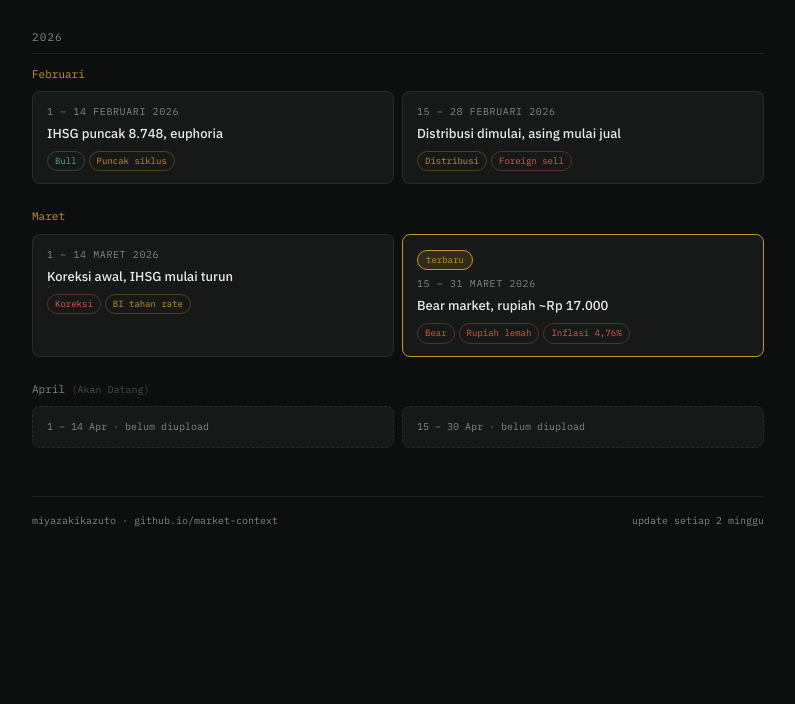
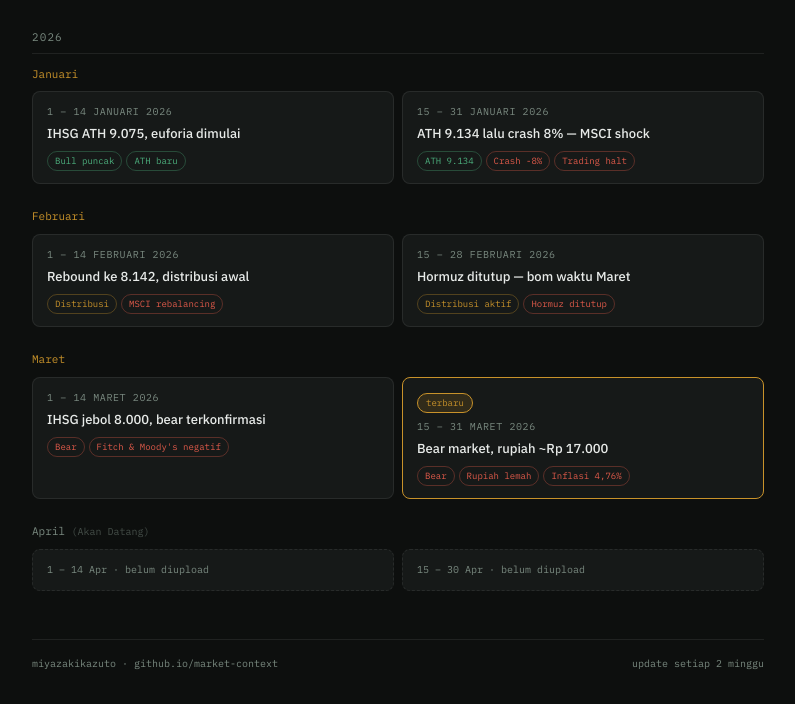
Before and after one commit to miyazakikazuto/market-context-ihsg, a plain HTML site: page index.html in a window 1280 px wide. Shown: the part 140-844 px from the top of the page, without its empty margins (242-1037 px from the left). Before the commit the page ends 800 px from the top, so only its background shows below. Drawn offline with Linux system fonts and the light colour scheme.

Commit message:
added januari

```diff
--- a/index.html
+++ b/index.html
@@ -15,24 +15,18 @@
     --mono: 'IBM Plex Mono', monospace; --sans: 'IBM Plex Sans', sans-serif;
   }
   body { background: var(--bg); color: var(--text); font-family: var(--sans); font-size: 14px; line-height: 1.6; padding: 2rem 1.5rem; max-width: 780px; margin: 0 auto; }
-
   header { border-bottom: 0.5px solid var(--border2); padding-bottom: 1.25rem; margin-bottom: 2rem; }
   .header-label { font-family: var(--mono); font-size: 10px; color: var(--muted); text-transform: uppercase; letter-spacing: .1em; margin-bottom: 6px; }
   h1 { font-size: 22px; font-weight: 500; letter-spacing: -.01em; margin-bottom: 6px; }
   .subtitle { font-size: 13px; color: var(--muted); }
-
   .year-block { margin-bottom: 2.5rem; }
   .year-label { font-family: var(--mono); font-size: 11px; color: var(--muted); text-transform: uppercase; letter-spacing: .1em; margin-bottom: 12px; padding-bottom: 6px; border-bottom: 0.5px solid var(--border); }
-
   .month-block { margin-bottom: 1.5rem; }
   .month-label { font-family: var(--mono); font-size: 11px; color: var(--warn); text-transform: capitalize; margin-bottom: 8px; }
-
   .entry-grid { display: grid; grid-template-columns: 1fr 1fr; gap: 8px; }
-
   .entry-card { background: var(--surface); border: 0.5px solid var(--border); border-radius: 8px; padding: 12px 14px; text-decoration: none; display: block; transition: border-color .15s, background .15s; }
   .entry-card:hover { border-color: var(--border2); background: var(--surface2); }
   .entry-card.latest { border-color: var(--warn); }
-
   .entry-period { font-family: var(--mono); font-size: 10px; color: var(--muted); margin-bottom: 4px; text-transform: uppercase; letter-spacing: .06em; }
   .entry-title { font-size: 13px; font-weight: 500; color: var(--text); margin-bottom: 6px; }
   .entry-tags { display: flex; flex-wrap: wrap; gap: 4px; }
@@ -41,12 +35,9 @@
   .tag.bull { border-color: #4caf7d55; color: var(--ok); }
   .tag.neutral { border-color: #c8922a55; color: var(--warn); }
   .latest-badge { font-family: var(--mono); font-size: 9px; padding: 2px 8px; border-radius: 20px; background: rgba(200,146,42,.15); color: var(--warn); border: 0.5px solid var(--warn); display: inline-block; margin-bottom: 6px; }
-
   .empty-card { background: var(--surface); border: 0.5px dashed var(--border); border-radius: 8px; padding: 12px 14px; }
   .empty-label { font-family: var(--mono); font-size: 10px; color: var(--muted); }
-
   footer { margin-top: 3rem; border-top: 0.5px solid var(--border); padding-top: 1rem; font-family: var(--mono); font-size: 10px; color: var(--muted); display: flex; justify-content: space-between; }
-
   @media (max-width: 500px) { .entry-grid { grid-template-columns: 1fr; } }
 </style>
 </head>
@@ -61,29 +52,50 @@
 <div class="year-block">
   <div class="year-label">2026</div>
 
+  <!-- Januari -->
+  <div class="month-block">
+    <div class="month-label">Januari</div>
+    <div class="entry-grid">
+      <a class="entry-card" href="2026/januari/minggu-1/index.html">
+        <div class="entry-period">1 – 14 Januari 2026</div>
+        <div class="entry-title">IHSG ATH 9.075, euforia dimulai</div>
+        <div class="entry-tags">
+          <span class="tag bull">Bull puncak</span>
+          <span class="tag bull">ATH baru</span>
+        </div>
+      </a>
+      <a class="entry-card" href="2026/januari/minggu-3/index.html">
+        <div class="entry-period">15 – 31 Januari 2026</div>
+        <div class="entry-title">ATH 9.134 lalu crash 8% — MSCI shock</div>
+        <div class="entry-tags">
+          <span class="tag bull">ATH 9.134</span>
+          <span class="tag bear">Crash -8%</span>
+          <span class="tag bear">Trading halt</span>
+        </div>
+      </a>
+    </div>
+  </div>
+
   <!-- Februari -->
   <div class="month-block">
     <div class="month-label">Februari</div>
     <div class="entry-grid">
-
       <a class="entry-card" href="2026/februari/minggu-1/index.html">
         <div class="entry-period">1 – 14 Februari 2026</div>
-        <div class="entry-title">IHSG puncak 8.748, euphoria</div>
+        <div class="entry-title">Rebound ke 8.142, distribusi awal</div>
         <div class="entry-tags">
-          <span class="tag bull">Bull</span>
-          <span class="tag neutral">Puncak siklus</span>
+          <span class="tag neutral">Distribusi</span>
+          <span class="tag bear">MSCI rebalancing</span>
         </div>
       </a>
-
       <a class="entry-card" href="2026/februari/minggu-3/index.html">
         <div class="entry-period">15 – 28 Februari 2026</div>
-        <div class="entry-title">Distribusi dimulai, asing mulai jual</div>
+        <div class="entry-title">Hormuz ditutup — bom waktu Maret</div>
         <div class="entry-tags">
-          <span class="tag neutral">Distribusi</span>
-          <span class="tag bear">Foreign sell</span>
+          <span class="tag neutral">Distribusi aktif</span>
+          <span class="tag bear">Hormuz ditutup</span>
         </div>
       </a>
-
     </div>
   </div>
 
@@ -91,16 +103,14 @@
   <div class="month-block">
     <div class="month-label">Maret</div>
     <div class="entry-grid">
-
       <a class="entry-card" href="2026/maret/minggu-1/index.html">
         <div class="entry-period">1 – 14 Maret 2026</div>
-        <div class="entry-title">Koreksi awal, IHSG mulai turun</div>
+        <div class="entry-title">IHSG jebol 8.000, bear terkonfirmasi</div>
         <div class="entry-tags">
-          <span class="tag bear">Koreksi</span>
-          <span class="tag neutral">BI tahan rate</span>
+          <span class="tag bear">Bear</span>
+          <span class="tag bear">Fitch & Moody's negatif</span>
         </div>
       </a>
-
       <a class="entry-card latest" href="2026/maret/minggu-3/index.html">
         <div class="latest-badge">terbaru</div>
         <div class="entry-period">15 – 31 Maret 2026</div>
@@ -111,7 +121,6 @@
           <span class="tag bear">Inflasi 4,76%</span>
         </div>
       </a>
-
     </div>
   </div>
 
```
